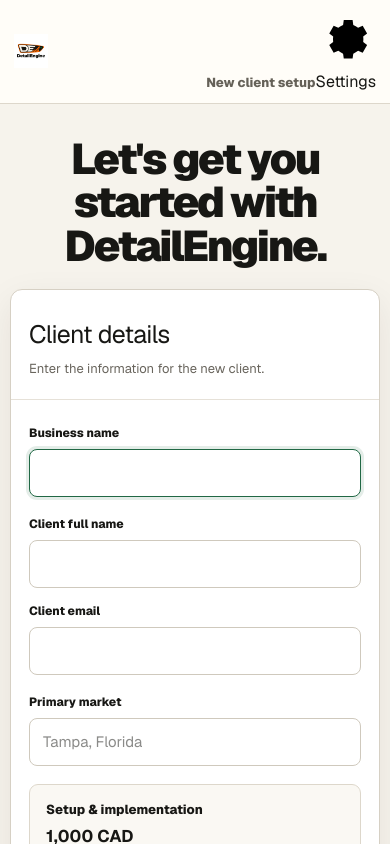
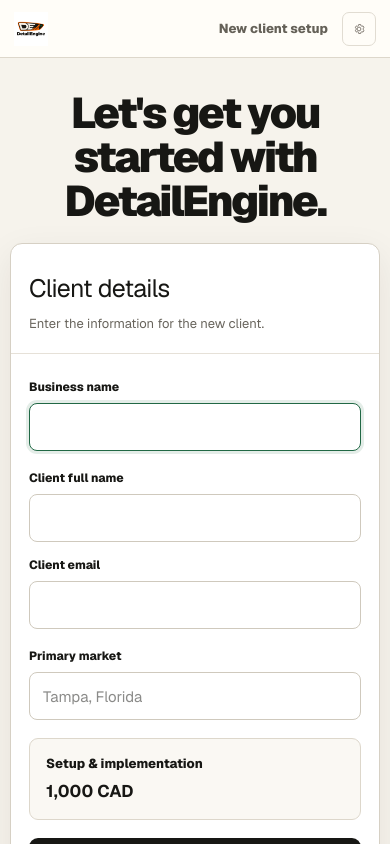
Before and after one commit to detailenginecole/detailengine-command-centre, a Next.js app: page /start-preview in a window 390 px wide. Shown: the top 844 px of the page. Built offline with nearby package versions, Linux system fonts and the light colour scheme.

Commit message:
Style the understated setup settings menu

```diff
--- a/app/start/start.module.css
+++ b/app/start/start.module.css
@@ -7,6 +7,7 @@
 }
 
 .topbar {
+  position: relative;
   min-height: 64px;
   display: flex;
   align-items: center;
@@ -35,6 +36,66 @@
   color: #656158;
   font-size: 13px;
   font-weight: 750;
+}
+
+.topbarActions {
+  display: flex;
+  align-items: center;
+  gap: 14px;
+}
+
+.settingsButton {
+  min-height: 34px;
+  display: inline-flex;
+  align-items: center;
+  gap: 6px;
+  padding: 0 9px;
+  border: 1px solid #e1dcd2;
+  border-radius: 7px;
+  color: #777168;
+  background: transparent;
+  font: 700 11px var(--font-geist-sans), sans-serif;
+  cursor: pointer;
+}
+
+.settingsButton svg {
+  width: 14px;
+  height: 14px;
+  fill: none;
+  stroke: currentColor;
+  stroke-width: 1.5;
+}
+
+.settingsButton:hover,
+.settingsButton:focus-visible,
+.settingsButton[aria-expanded="true"] {
+  border-color: #aaa398;
+  color: #3f3b35;
+  background: #faf8f3;
+}
+
+.settingsButton:disabled {
+  opacity: .38;
+  cursor: default;
+}
+
+.settingsPanel {
+  position: absolute;
+  z-index: 20;
+  top: calc(100% + 8px);
+  right: clamp(14px, 4vw, 48px);
+  width: min(330px, calc(100vw - 28px));
+  display: grid;
+  gap: 10px;
+  padding: 15px;
+  border: 1px solid #d6d0c4;
+  border-radius: 10px;
+  background: #fff;
+  box-shadow: 0 14px 34px rgba(32, 29, 24, .14);
+}
+
+.settingsPanel > strong {
+  font-size: 13px;
 }
 
 .intro {
@@ -156,29 +217,6 @@
 .order strong {
   white-space: nowrap;
   font-size: 17px;
-}
-
-.feeValue {
-  display: inline-flex;
-  align-items: baseline;
-  justify-content: flex-end;
-  gap: 8px;
-}
-
-.adjustFee {
-  padding: 0;
-  border: 0;
-  color: #969188;
-  background: transparent;
-  font: 650 10px var(--font-geist-sans), sans-serif;
-  text-decoration: underline;
-  text-underline-offset: 2px;
-  cursor: pointer;
-}
-
-.adjustFee:hover,
-.adjustFee:focus-visible {
-  color: #4f4b44;
 }
 
 .feeEditor {
@@ -534,9 +572,18 @@
     gap: 5px;
   }
 
-  .feeValue {
-    width: 100%;
-    justify-content: space-between;
+  .settingsButton span {
+    display: none;
+  }
+
+  .settingsButton {
+    width: 34px;
+    justify-content: center;
+    padding: 0;
+  }
+
+  .settingsPanel {
+    right: 10px;
   }
 
   .feeEditor {
```
